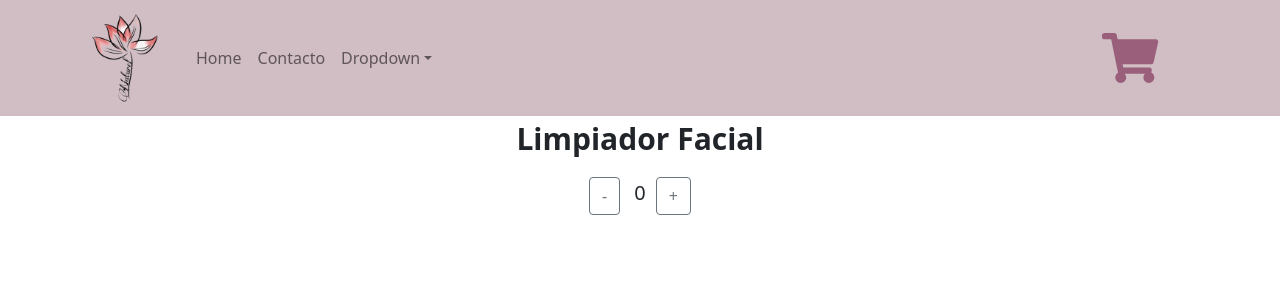
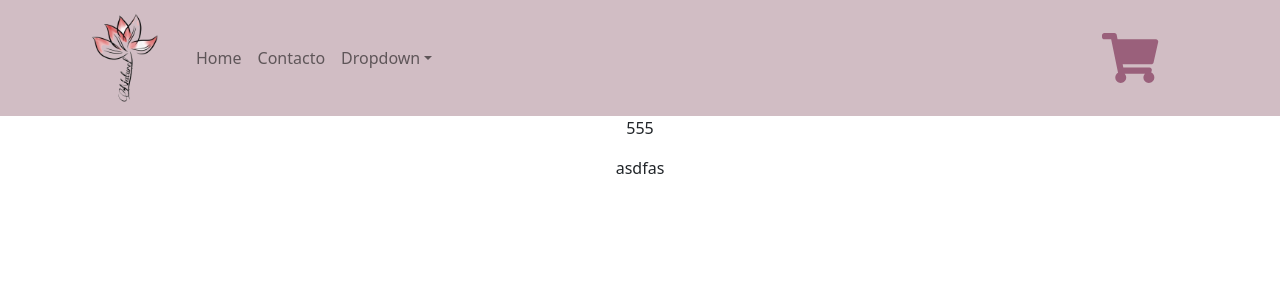
Before and after one commit to deniichulaa/appWithReact-Naturel, a React (Create React App) app: page / in a window 1280 px wide. Shown: the top 300 px of the page. Built offline with nearby package versions, Linux system fonts and the light colour scheme.

Commit message:
desafio: catalogo con map(con problemas)

```diff
--- /dev/null
+++ b/src/components/Item.jsx
@@ -0,0 +1,23 @@
+/* import react from "react"; */
+import { Button} from 'react-bootstrap';
+import 'bootstrap/dist/css/bootstrap.min.css';
+import ItemCount from "./ItemCount";
+
+const Item = (img, name, price, stock) => {
+
+
+    return (
+        <div>
+            <div> <img src={img} alt={name}/></div>
+            <div>
+                <h4>{name}</h4>
+                <p>{price}</p>
+                <Button variant="outline-secondary">Ver detalle</Button>{' '}
+
+                <ItemCount stock={stock} />
+            </div>
+        </div>
+    )
+}
+
+export default Item
--- a/src/components/ItemCount.jsx
+++ b/src/components/ItemCount.jsx
@@ -2,31 +2,18 @@ import {React, useState} from "react";
 import { Button} from 'react-bootstrap';
 import 'bootstrap/dist/css/bootstrap.min.css';
 
-const ItemCount = () => {
+const ItemCount = (stock) => {
 
     const [Qty, setQty] = useState(0);
-    const [Data, setData] = useState({
-    name: "Limpiador Facial",
-    stock: 3
-    })
+
 
     const SpanStyle = {
         marginRight: 10,
         marginLeft: 10,
         fontSize:20
     }
-    const titleProduct ={
-        fontSize:30,
-        fontWeight:600
-    }
-    const itemContainer = {
-        display: "flex",
-        flexDirection: "column",
-        alingItem: "center"
-    }
-
     const plusOne = () => {
-        if (Qty < Data.stock) {
+        if (Qty < {stock}) {
             setQty(Qty + 1)
         }
     }
@@ -37,13 +24,12 @@ const ItemCount = () => {
     }
 
     return (
-        <div style={itemContainer}>
-            <p style={titleProduct}>{Data.name}</p>
-            <div>
-                <Button variant="outline-secondary" onClick={lessOne}>-</Button>{' '}
-                <span style={SpanStyle}>{Qty}</span>
-                <Button variant="outline-secondary" onClick={plusOne}>+</Button>{' '}
-            </div>
+        <div>
+
+            <Button variant="outline-secondary" onClick={lessOne}>-</Button>{' '}
+            <span style={SpanStyle}>{Qty}</span>
+            <Button variant="outline-secondary" onClick={plusOne}>+</Button>{' '}
+
 
         </div>
     )
--- /dev/null
+++ b/src/components/ItemList.jsx
@@ -0,0 +1,27 @@
+import React from "react";
+import Item from "./Item";
+
+const ItemList = (prodItemlist) => {
+
+   console.log("en el itemlist", prodItemlist)
+   // product es un objeto y adentro tiene el array de objetos
+
+
+    return(
+
+        <div>
+            <p>555</p>
+
+            {prodItemlist.productItemlist.map(prod => {
+                <div key={prod.id}>
+                    <Item img={prod.img} name={prod.name} price={prod.price} stock={prod.stock}/>
+                </div>
+            })}
+
+            <p>asdfas</p>
+
+        </div>
+    )
+}
+
+export default ItemList
--- a/src/components/ItemListContainer.js
+++ b/src/components/ItemListContainer.js
@@ -1,13 +1,37 @@
-import React, { Fragment } from "react";
-import ItemCount from "./ItemCount";
+import React, { useEffect, useState } from "react";
+import ItemList from "./ItemList";
 
-const ItemListContainer = ({greeting}) => {
+import limpFacial from "../assets/limpFacial.jpeg"
+import shampoo from "../assets/shampoo.jpeg"
+
+const ItemListContainer = () => {
+
+    const [Products, setProducts] = useState([]);
+
+    const data = [
+        {id: "f001", name: "Limpiador Facial", price: 500, img: {limpFacial}, stock: 10},
+        {id: "s001", name: "Shampoo Solido", price: 800, img: {shampoo}, stock:20 }
+    ];
+
+    const callData = new Promise ((resolve, reject) => {
+        setTimeout(resolve(data), 2000)
+    });
+
+    useEffect(() => {
+        callData.then((response) => {
+            setProducts(response);
+        });
+    },[]);
+
+    console.log("itemContainer", Products)
     return(
-        <Fragment>
-            <div>
-                <ItemCount/>
-            </div>
-        </Fragment>
+
+        <div>
+
+            <ItemList productItemlist={Products}/>
+
+        </div>
+
     )
 }
 
--- a/src/components/NavBar.jsx
+++ b/src/components/NavBar.jsx
@@ -17,7 +17,7 @@ const NavBar = () => {
     return(
         <Fragment>
             <div>
-                <Navbar style={NavBg} expand="lg" sticky-top>
+                <Navbar style={NavBg} expand="lg">
                     <Container>
                         <Navbar.Brand href="#home"><img src={LogoTipo} alt="" style={LogoStyle}/></Navbar.Brand>
                         <Navbar.Toggle aria-controls="basic-navbar-nav" />
```
Also changed, not shown: src/assets/limpFacial.jpeg (added), src/assets/shampoo.jpeg (added).
